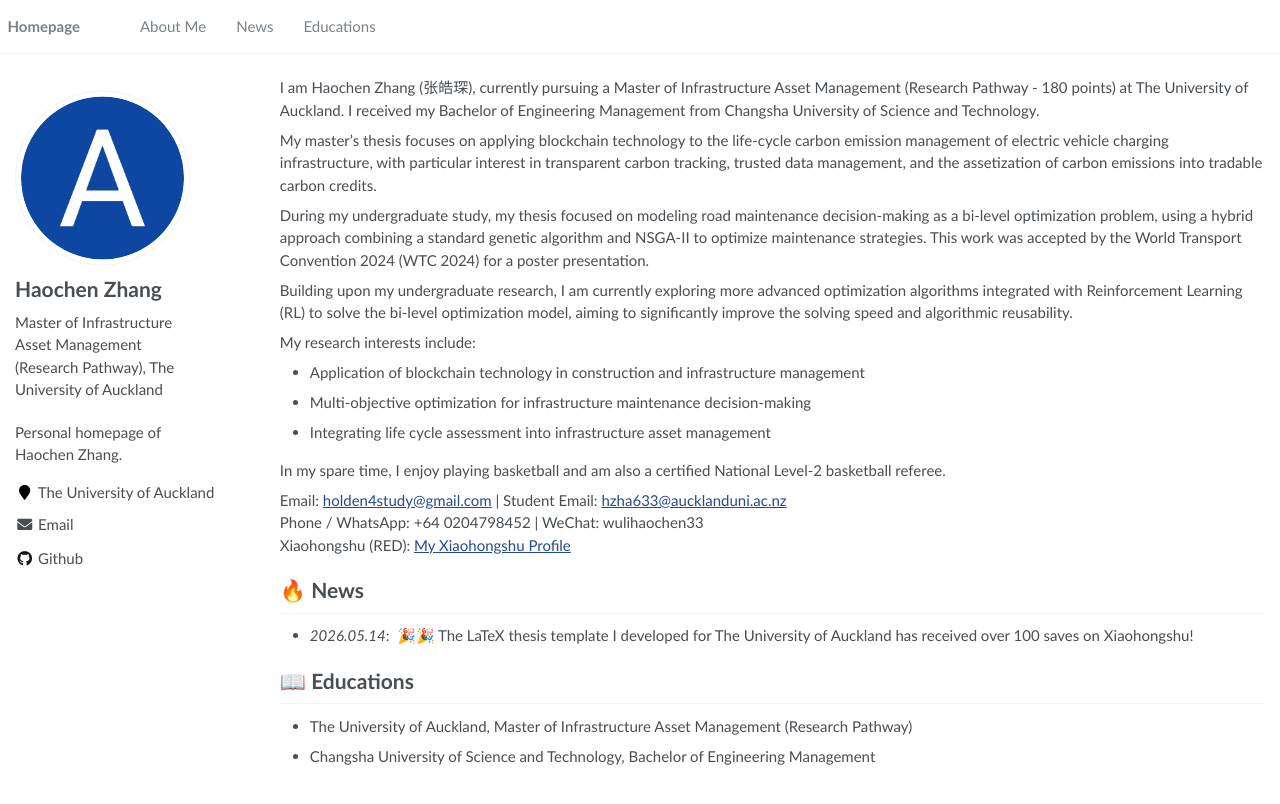
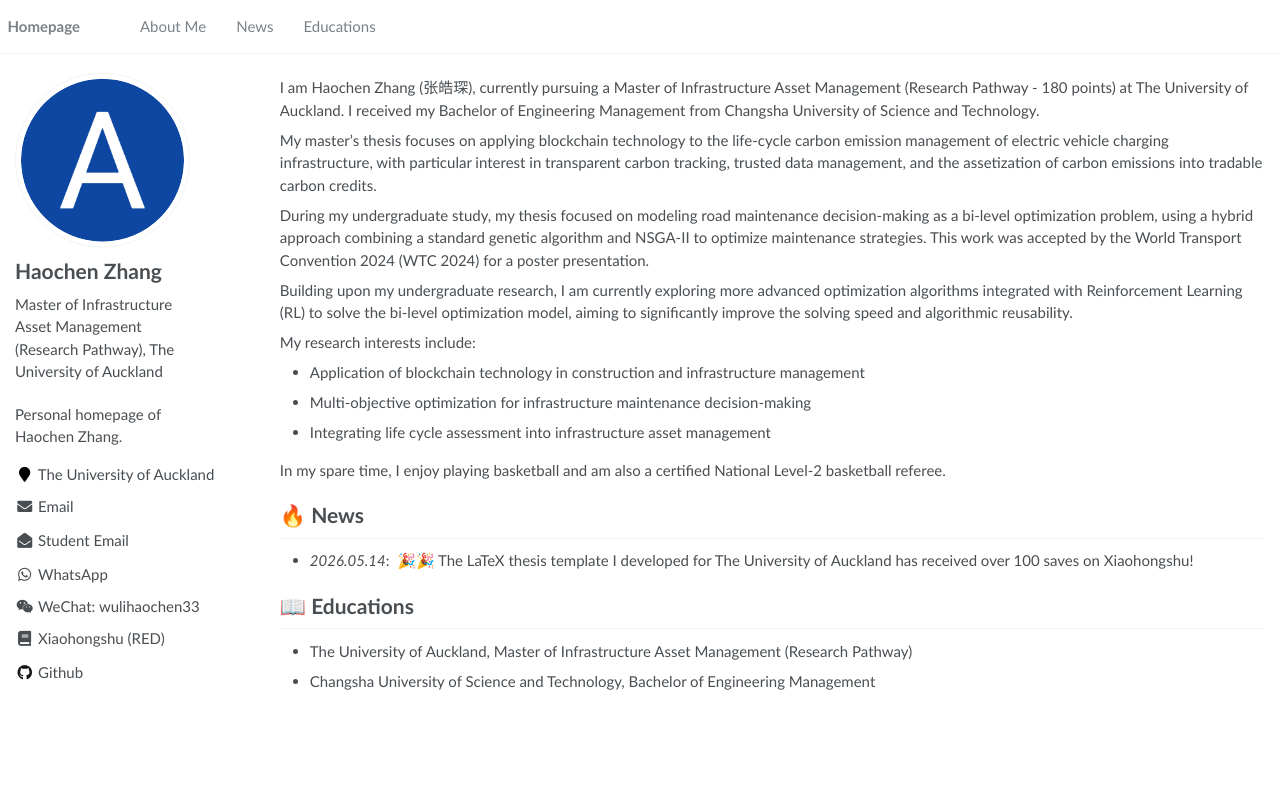
Before and after one commit to Zhang-holden/Zhang-holden.github.io, a Jekyll site: the page built from _pages/about.md, in a window 1280 px wide. Shown: the top 804 px of the page. Built offline with Jekyll 4.4.1, drawn with Linux system fonts in a browser that asks for light colours.

Commit message:
Move contact info to sidebar and remove bold text

```diff
--- a/_config.yml
+++ b/_config.yml
@@ -28,7 +28,11 @@ author:
   employer         : "The University of Auckland"
   pubmed           :
   googlescholar    :
-  email            : "holden4study@gmail.com / hzha633@aucklanduni.ac.nz"
+  email            : "holden4study@gmail.com"
+  student_email    : "hzha633@aucklanduni.ac.nz"
+  whatsapp         : "+64 0204798452"
+  wechat           : "wulihaochen33"
+  xiaohongshu      : "https://xhslink.com/m/AVD4zbhwKiX"
   researchgate     :  # e.g., "https://www.researchgate.net/profile/yourprofile"
   uri              :
   bitbucket        :
--- a/_includes/author-profile.html
+++ b/_includes/author-profile.html
@@ -30,6 +30,18 @@
       {% endif %}
       {% if author.email %}
         <li><a href="mailto:{{ author.email }}"><i class="fas fa-fw fa-envelope" aria-hidden="true"></i> Email</a></li>
+      {% endif %}
+      {% if author.student_email %}
+        <li><a href="mailto:{{ author.student_email }}"><i class="fas fa-fw fa-envelope-open" aria-hidden="true"></i> Student Email</a></li>
+      {% endif %}
+      {% if author.whatsapp %}
+        <li><a href="tel:{{ author.whatsapp | remove: ' ' }}"><i class="fab fa-fw fa-whatsapp" aria-hidden="true"></i> WhatsApp</a></li>
+      {% endif %}
+      {% if author.wechat %}
+        <li><i class="fab fa-fw fa-weixin" aria-hidden="true"></i> WeChat: {{ author.wechat }}</li>
+      {% endif %}
+      {% if author.xiaohongshu %}
+        <li><a href="{{ author.xiaohongshu }}"><i class="fas fa-fw fa-book" aria-hidden="true"></i> Xiaohongshu (RED)</a></li>
       {% endif %}
       {% if author.keybase %}
         <li><a href="https://keybase.io/{{ author.keybase }}"><i class="fas fa-fw fa-key" aria-hidden="true"></i> Keybase</a></li>
@@ -126,6 +138,15 @@
       {% if author.email %}
         <a href="mailto:{{ author.email }}"><i class="fas fa-fw fa-envelope" aria-hidden="true"></i></a>
       {% endif %}
+      {% if author.student_email %}
+        <a href="mailto:{{ author.student_email }}"><i class="fas fa-fw fa-envelope-open" aria-hidden="true"></i></a>
+      {% endif %}
+      {% if author.whatsapp %}
+        <a href="tel:{{ author.whatsapp | remove: ' ' }}"><i class="fab fa-fw fa-whatsapp" aria-hidden="true"></i></a>
+      {% endif %}
+      {% if author.xiaohongshu %}
+        <a href="{{ author.xiaohongshu }}"><i class="fas fa-fw fa-book" aria-hidden="true"></i></a>
+      {% endif %}
       {% if author.keybase %}
         <a href="https://keybase.io/{{ author.keybase }}"><i class="fas fa-fw fa-key" aria-hidden="true"></i></a>
       {% endif %}
--- a/_pages/about.md
+++ b/_pages/about.md
@@ -33,10 +33,6 @@ My research interests include:
 
 In my spare time, I enjoy playing basketball and am also a certified National Level-2 basketball referee.
 
-Email: [holden4study@gmail.com](mailto:holden4study@gmail.com) | Student Email: [hzha633@aucklanduni.ac.nz](mailto:hzha633@aucklanduni.ac.nz)
-Phone / WhatsApp: +64 0204798452 | WeChat: wulihaochen33
-Xiaohongshu (RED): [My Xiaohongshu Profile](https://xhslink.com/m/AVD4zbhwKiX)
-
 # 🔥 News
 - *2026.05.14*: &nbsp;🎉🎉 The LaTeX thesis template I developed for The University of Auckland has received over 100 saves on Xiaohongshu!
 
```
